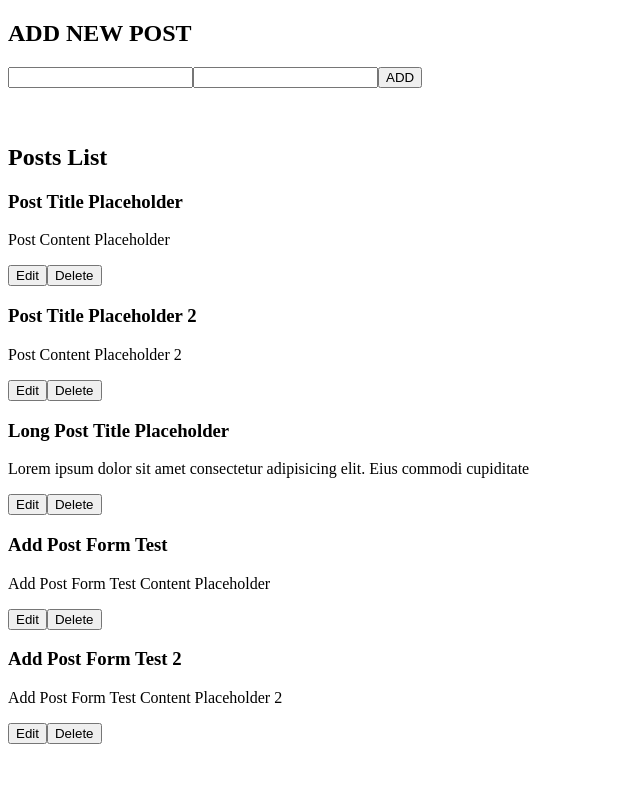
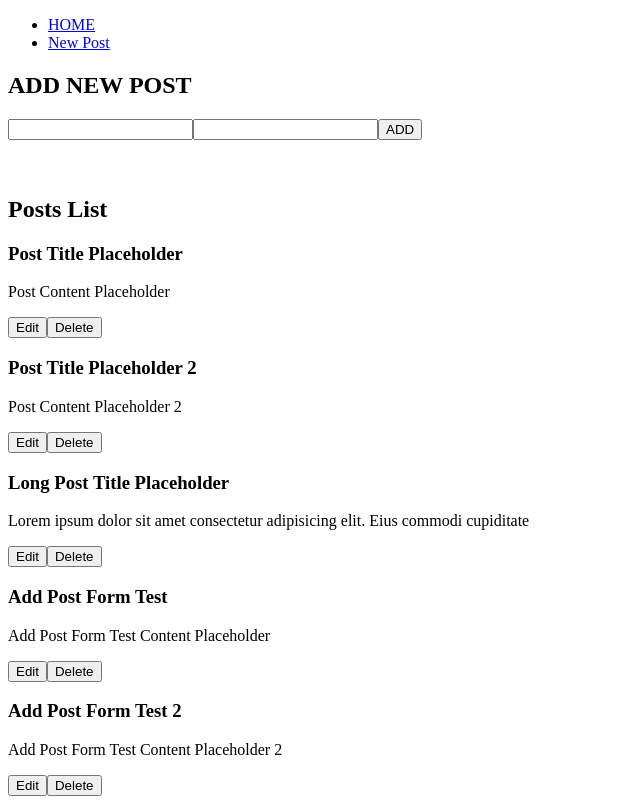
Before and after one commit to MohamedGamal-Dev/react-blog, a React (Vite) app: page / in a window 1280 px wide. Shown: the whole page, without its empty margins (0-640 px from the left). Built offline with nearby package versions, Linux system fonts and the light colour scheme; data requests are answered from the project's data file.

Commit message:
Add basic route setup

```diff
--- a/package.json
+++ b/package.json
@@ -1,6 +1,6 @@
 {
   "name": "react-vite-blog",
-  "version": "0.20.0",
+  "version": "0.26.0",
   "private": true,
   "type": "module",
   "scripts": {
@@ -16,6 +16,7 @@
     "react": "^18.2.0",
     "react-dom": "^18.2.0",
     "react-redux": "^8.0.4",
+    "react-router-dom": "^6.4.2",
     "redux": "^4.2.0",
     "redux-thunk": "^2.4.1"
   },
--- a/src/App.tsx
+++ b/src/App.tsx
@@ -1,12 +1,22 @@
 import React from 'react';
+import { Route, Routes } from 'react-router-dom';
+
+import AppLayout from './layout/AppLayout';
 import PostsList from './pages/PostsList';
+import PostCreate from './pages/PostCreate';
+import PostEdit from './pages/PostEdit';
 
 const App = () => {
   return (
-    <div>
-      {/* App */}
-      <PostsList />
-    </div>
+    <Routes>
+      <Route element={<AppLayout />}>
+        <Route path="/" element={<PostsList />} />
+        <Route path="/post">
+          <Route index element={<PostCreate />} />
+          <Route path="/post/:postId/edit" element={<PostEdit />} />
+        </Route>
+      </Route>
+    </Routes>
   );
 };
 
--- /dev/null
+++ b/src/layout/AppLayout.tsx
@@ -0,0 +1,23 @@
+import React from 'react';
+import { Link, Outlet } from 'react-router-dom';
+
+function AppLayout() {
+  return (
+    <>
+      <nav>
+        <ul>
+          <li>
+            <Link to="/">HOME</Link>
+          </li>
+          <li>
+            <Link to="/post">New Post</Link>
+          </li>
+        </ul>
+      </nav>
+
+      <Outlet />
+    </>
+  );
+}
+
+export default AppLayout;
--- a/src/main.tsx
+++ b/src/main.tsx
@@ -1,6 +1,7 @@
 import React from 'react';
 import ReactDOM from 'react-dom/client';
 import { Provider } from 'react-redux';
+import { BrowserRouter } from 'react-router-dom';
 
 import { store } from './services';
 import App from './App';
@@ -12,7 +13,9 @@ const root = ReactDOM.createRoot(
 root.render(
   <React.StrictMode>
     <Provider store={store}>
-      <App />
+      <BrowserRouter>
+        <App />
+      </BrowserRouter>
     </Provider>
   </React.StrictMode>
 );
```
Also changed, not shown: 1 other file (tests, documents, lock files or other folders).
